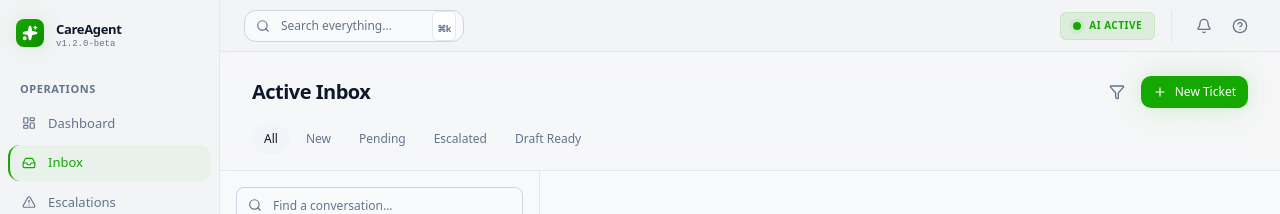
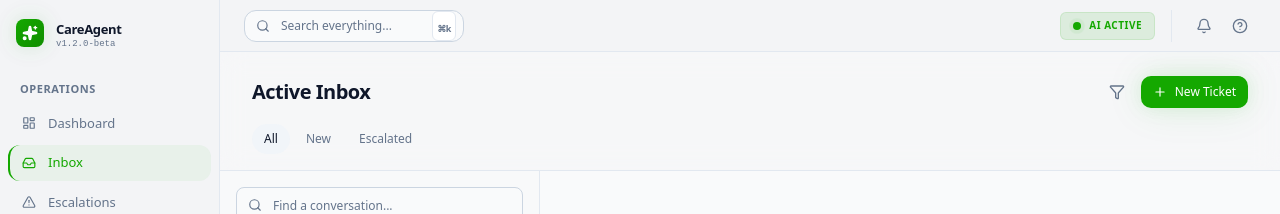
Before and after one commit to AsadRandhawa/careagent-ai-fe, a React (Vite) app: page /inbox in a window 1280 px wide. Shown: the top 214 px of the page. Built offline with nearby package versions, Linux system fonts and the light colour scheme.

Commit message:
Add files via upload

```diff
--- a/src/screens/Inbox.tsx
+++ b/src/screens/Inbox.tsx
@@ -203,9 +203,7 @@ OR
   const filteredTickets = tickets.filter(ticket => {
     if (activeFilter === "All") return true;
     if (activeFilter === "New") return ticket.status === "new";
-    if (activeFilter === "Pending") return ticket.status === "pending";
     if (activeFilter === "Escalated") return ticket.status === "escalated";
-    if (activeFilter === "Draft Ready") return ticket.hasDraft;
     return true;
   });
 
@@ -257,7 +255,7 @@ OR
         </div>
 
         <div className="flex items-center gap-1">
-          {["All", "New", "Pending", "Escalated", "Draft Ready"].map((filter) => (
+          {["All", "New", "Escalated"].map((filter) => (
             <button
               key={filter}
               onClick={() => setActiveFilter(filter)}
```
